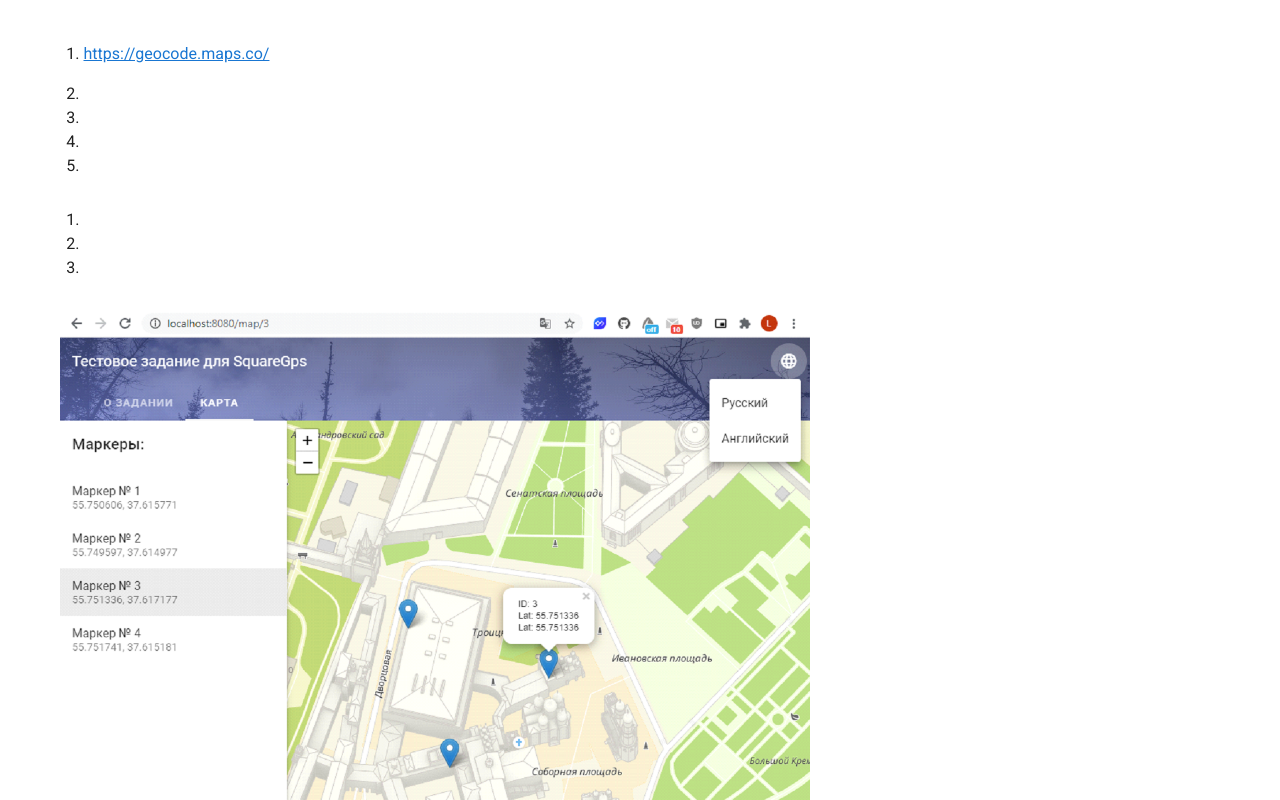
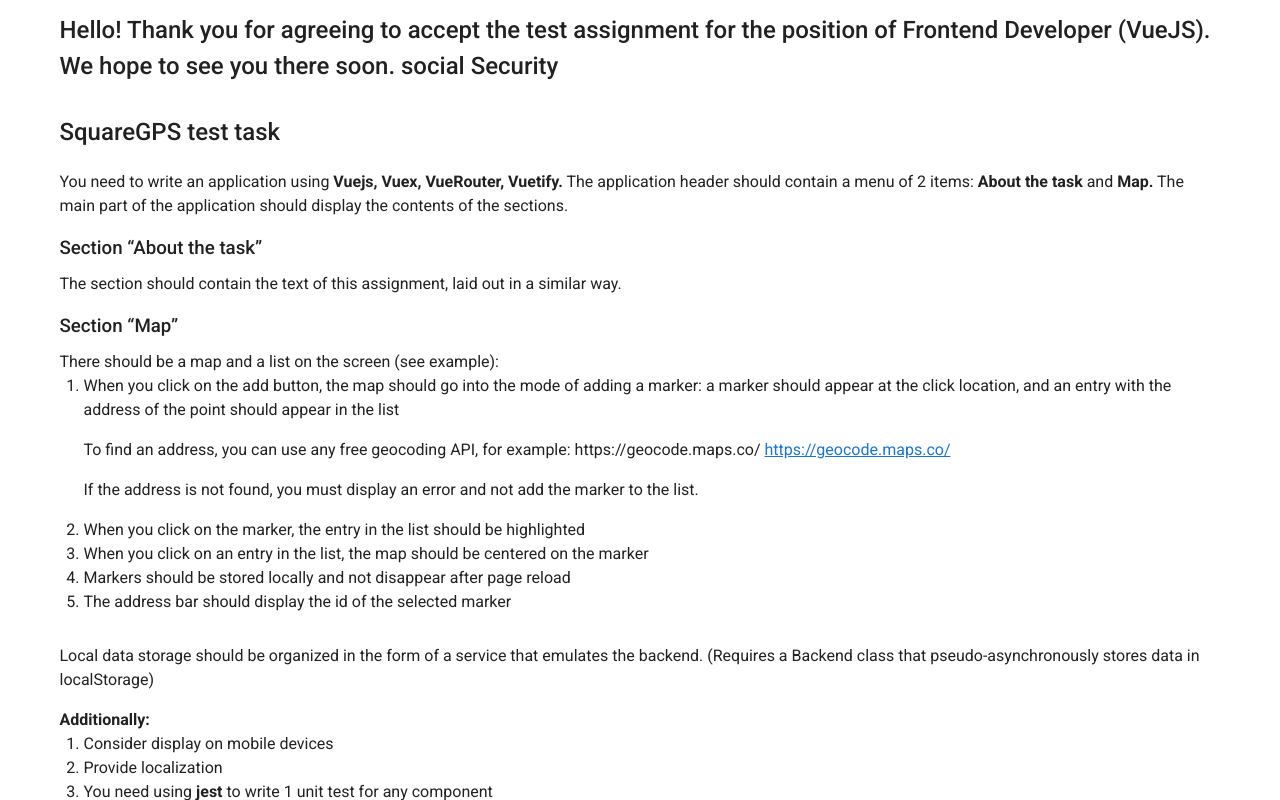
Before and after one commit to Viktoria12007/square_gps, a Vue app: page /about in a window 1280 px wide. Shown: the top 800 px of the page. Built offline with nearby package versions, Linux system fonts and the light colour scheme.

Commit message:
Improved language dictionaries with meanings for AboutView.vue and NotFoundView.vue

```diff
--- a/src/locales/en.js
+++ b/src/locales/en.js
@@ -6,4 +6,51 @@
   mapTitle: "Map",
   markersTitle: "Markers:",
   markerName: "Marker №",
+  errorPageText: "Error 404! Page not found!",
+  errorPageButton: "Go back to main page",
+  // eslint-disable-next-line
+  aboutPageH1: "Hello! Thank you for agreeing to accept the test assignment for the position of Frontend Developer (VueJS). We hope to see you there soon. social Security",
+  aboutPageH2: "SquareGPS test task",
+  aboutPageP1BeforeStrong1: "You need to write an application using",
+  aboutPageP1Strong1: "  Vuejs, Vuex, VueRouter, Vuetify.",
+  // eslint-disable-next-line
+  aboutPageP1AfterStrong1: "The application header should contain a menu of 2 items: ",
+  aboutPageP1Strong2: "About the task",
+  and: " and ",
+  aboutPageP1Strong3: "Map.",
+  // eslint-disable-next-line
+  aboutPageP1AfterStrong3: "The main part of the application should display the contents of the sections.",
+  aboutPageH3: "Section “About the task”",
+  // eslint-disable-next-line
+  aboutPageP2: "The section should contain the text of this assignment, laid out in a similar way.",
+  aboutPageH4: "Section “Map”",
+  // eslint-disable-next-line
+  aboutPageP3BeforeList: "There should be a map and a list on the screen (see example): ",
+  // eslint-disable-next-line
+  aboutPageP3Item1P1: "When you click on the add button, the map should go into the mode of adding a marker: a marker should appear at the click location, and an entry with the address of the point should appear in the list",
+  // eslint-disable-next-line
+  aboutPageP3Item1P2: "To find an address, you can use any free geocoding API, for example: https://geocode.maps.co/",
+  // eslint-disable-next-line
+  aboutPageP3Item1P3: "If the address is not found, you must display an error and not add the marker to the list.",
+  // eslint-disable-next-line
+  aboutPageP3Item2: "When you click on the marker, the entry in the list should be highlighted",
+  // eslint-disable-next-line
+  aboutPageP3Item3: "When you click on an entry in the list, the map should be centered on the marker",
+  // eslint-disable-next-line
+  aboutPageP3Item4: "Markers should be stored locally and not disappear after page reload",
+  // eslint-disable-next-line
+  aboutPageP3Item5: "The address bar should display the id of the selected marker",
+  // eslint-disable-next-line
+  aboutPageP4: "Local data storage should be organized in the form of a service that emulates the backend. (Requires a Backend class that pseudo-asynchronously stores data in localStorage)",
+  aboutPageP5: "Additionally: ",
+  aboutPageP5Item1: "Consider display on mobile devices",
+  aboutPageP5Item2: "Provide localization",
+  aboutPageP5Item3BeforeStrong: "You need using ",
+  aboutPageP5Item3Strong: "jest ",
+  aboutPageP5Item3AfterStrong: "to write 1 unit test for any component",
+  aboutPageP6Strong: "Reminder: ",
+  // eslint-disable-next-line
+  aboutPageP6: "the test task is designed to demonstrate the ability to write good modular code, as well as the ability to use the specified technologies and more. This is code to be proud of.",
+  aboutPageP7: "Example: ",
+  close: "Close",
 };
--- a/src/locales/ru.js
+++ b/src/locales/ru.js
@@ -6,4 +6,50 @@
   mapTitle: "Карта",
   markersTitle: "Маркеры:",
   markerName: "Маркер №",
+  errorPageText: "Ошибка 404! Страница не найдена!",
+  errorPageButton: "Вернуться на главную страницу",
+  // eslint-disable-next-line
+  aboutPageH1: "Привет! Спасибо, что согласился пройти тестовое задание на позицию Frontend-разработчика (VueJS). Надеемся на скорую встречу на тех. собесе",
+  aboutPageH2: "Тестовое задание SquareGPS",
+  aboutPageP1BeforeStrong1: "Необходимо с помощью",
+  aboutPageP1Strong1: " Vuejs, Vuex, VueRouter, Vuetify ",
+  // eslint-disable-next-line
+  aboutPageP1AfterStrong1: "написать приложение. Хэдер приложения должен содержать меню из 2-х пунктов: ",
+  aboutPageP1Strong2: "О задании",
+  and: " и ",
+  aboutPageP1Strong3: "Карта.",
+  // eslint-disable-next-line
+  aboutPageP1AfterStrong3: "В основной части приложения должно отображаться содержимое разделов.",
+  aboutPageH3: "Раздел “О задании”",
+  // eslint-disable-next-line
+  aboutPageP2: "В разделе должен быть текст этого задания, сверстанный аналогично.",
+  aboutPageH4: "Раздел “Карта”",
+  aboutPageP3BeforeList: "На экране должны быть карта и список (см пример): ",
+  // eslint-disable-next-line
+  aboutPageP3Item1P1: "При клике на кнопку добавления, карта должна перейти в режим добавления маркера: в месте клика должен появится маркер, а в списке - запись с адресом точки",
+  // eslint-disable-next-line
+  aboutPageP3Item1P2: "Для поиска адреса можно использовать любое бесплатное API для геокодирования, например: https://geocode.maps.co/",
+  // eslint-disable-next-line
+  aboutPageP3Item1P3: "В случае, если адрес не найден, необходимо вывести ошибку и не добавлять маркер в список.",
+  aboutPageP3Item2: "При клике на маркер должна подсвечиваться запись в списке",
+  // eslint-disable-next-line
+  aboutPageP3Item3: "При клике на запись в списке карта должна центрироваться на маркере",
+  // eslint-disable-next-line
+  aboutPageP3Item4: "Маркеры должны храниться локально и не пропадать после перезагрузки страницы",
+  // eslint-disable-next-line
+  aboutPageP3Item5: "В адресной строке должен отображаться id выбранного маркера",
+  // eslint-disable-next-line
+  aboutPageP4: "Локальное хранение данных должно быть организовано в виде сервиса, эмулирующего бекенд. (Необходим класс Backend, который псевдо-асинхронно сохраняет данные в localStorage)",
+  aboutPageP5: "Дополнительно: ",
+  aboutPageP5Item1: "Продумать отображение на мобильных устройствах",
+  aboutPageP5Item2: "Предусмотреть локализацию",
+  // eslint-disable-next-line
+  aboutPageP5Item3BeforeStrong: "Необходимо с помощью ",
+  aboutPageP5Item3Strong: "jest ",
+  aboutPageP5Item3AfterStrong: "написть 1 модульный тест на любой компонент",
+  aboutPageP6Strong: "Напоминание: ",
+  // eslint-disable-next-line
+  aboutPageP6: "тестовое задание призвано показать умение писать хороший модульный код, а также умение пользоваться указанными технологиями и не только. Этим кодом нужно гордиться.",
+  aboutPageP7: "Пример: ",
+  close: "Закрыть",
 };
--- a/src/mixins/languages.js
+++ b/src/mixins/languages.js
@@ -4,20 +4,12 @@
 
 export default {
   computed: {
-    ...mapState("markers", ["language"]),
+    ...mapState("preferences", ["language"]),
   },
-  // watch: {
-  //   selectedLanguage(n) {
-  //     this
-  //   },
-  // },
   methods: {
     lan(key) {
-      // eslint-disable-next-line
-      // const selectedLan = localStorage.language ? JSON.parse(localStorage.language) : "ru";
       const selectedObj = this.language === "ru" ? ru : en;
       if (key in selectedObj) {
-        console.debug(selectedObj[key]);
         return selectedObj[key];
       }
     },
```
